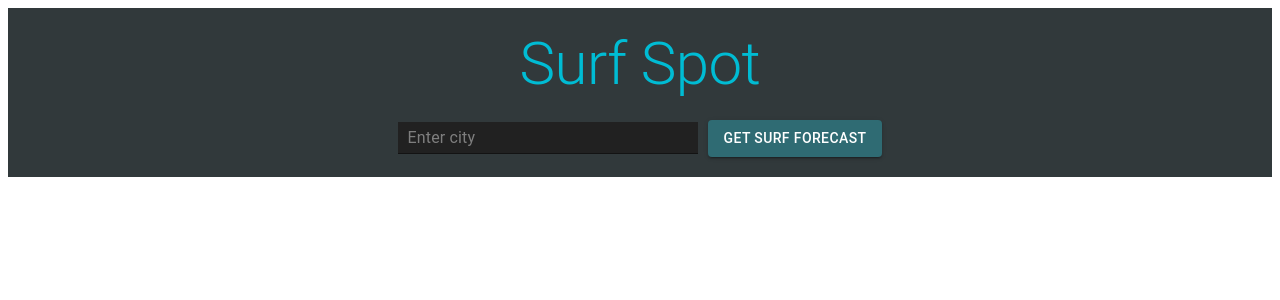
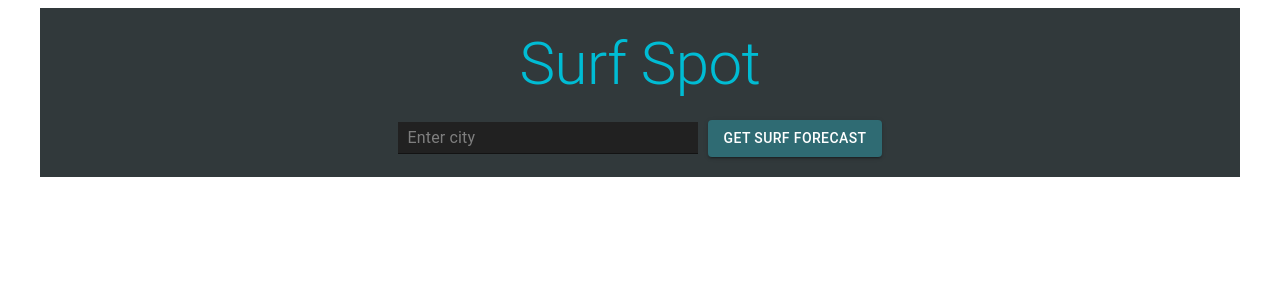
Before and after one commit to CarlosPettersen/SurfReport, a React (Create React App) app: page / in a window 1280 px wide. Shown: the top 300 px of the page. Built offline with nearby package versions, Linux system fonts and the light colour scheme.

Commit message:
removed width

```diff
--- a/src/WeatherApp.js
+++ b/src/WeatherApp.js
@@ -110,7 +110,6 @@ const Weather = () => {
 
   return (
     <Container
-      maxWidth="100%"
       style={{
         backgroundColor: "rgb(49 57 59)",
         padding: "20px",
```
